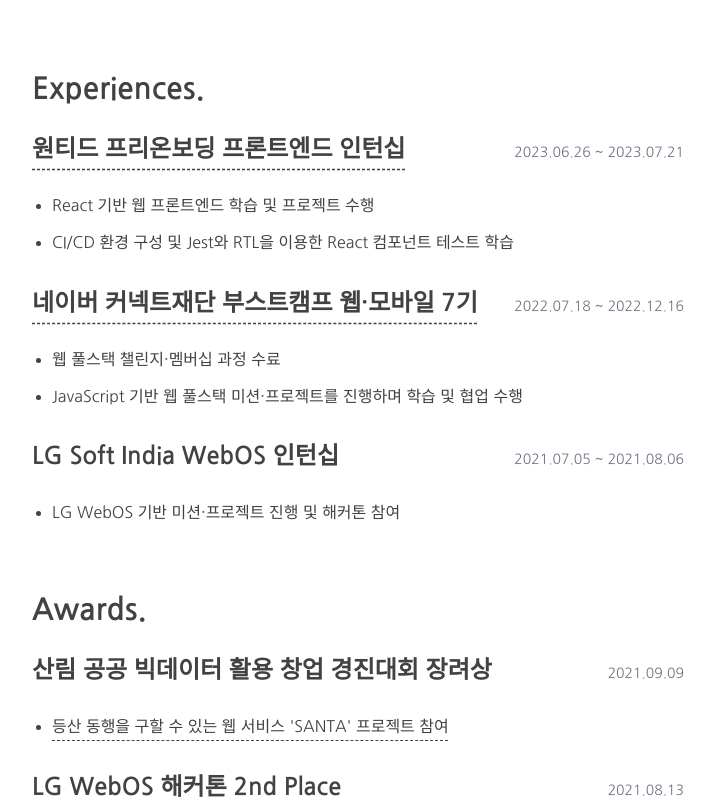
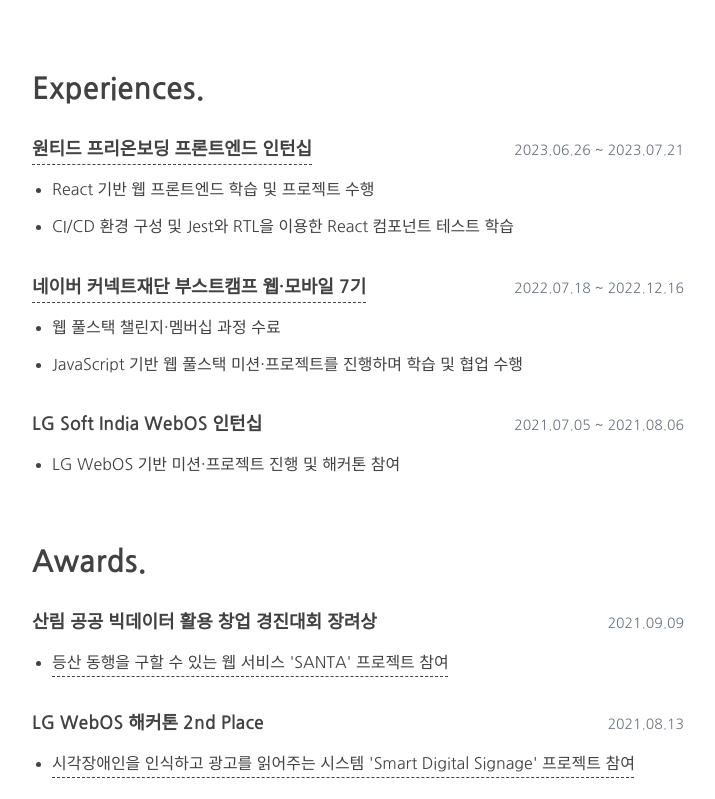
Before and after one commit to KingDonggyu/eaststar-techblog, a Next.js app: page /resume in a window 1280 px wide. Shown: the part 2162-2961 px from the top of the page, without its empty margins (282-997 px from the left). Built offline with nearby package versions, Linux system fonts and the light colour scheme.

Commit message:
refactor: resume experience title heading tag 변경

```diff
--- a/src/components/ResumeExperience.tsx
+++ b/src/components/ResumeExperience.tsx
@@ -12,7 +12,7 @@
   return (
     <div>
       <div className="flex justify-between items-baseline sm:flex-col sm:gap-2">
-        <h3 className="text-lg font-bold m-0">
+        <h4 className="text-lg font-bold m-0">
           {web ? (
             <Link href={web} target="_blank">
               {title}
@@ -20,7 +20,7 @@
           ) : (
             title
           )}
-        </h3>
+        </h4>
         <span className="text-sm text-date">
           {startDate} {Boolean(endDate) && `~ ${endDate}`}
         </span>
```
